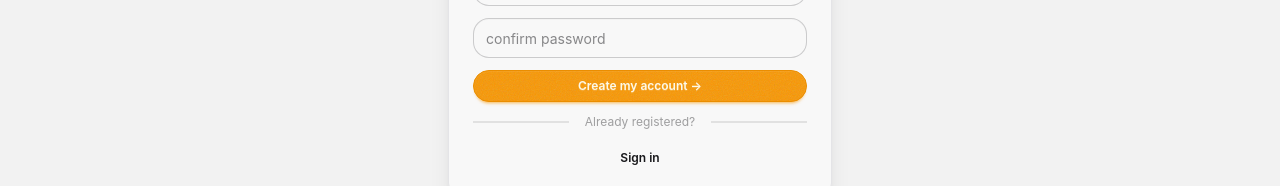
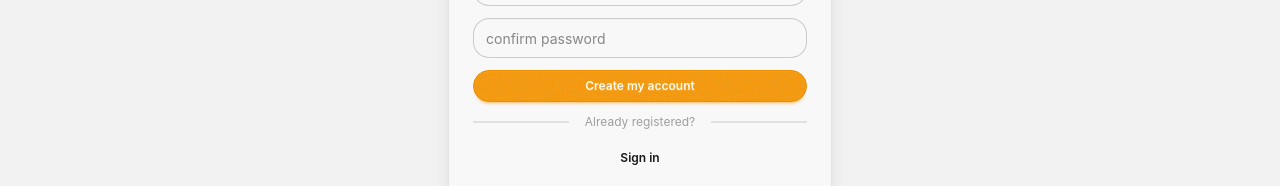
Before and after one commit to MBATheGamer/budgetto, an Angular app in the folder frontend/: page /sign-up in a window 1280 px wide. Shown: the part 448-634 px from the top of the page. Built offline with nearby package versions, Linux system fonts and the light colour scheme; no server answers.

Commit message:
remove unused serverError and arrow

```diff
--- a/frontend/src/app/sign-in/index.html
+++ b/frontend/src/app/sign-in/index.html
@@ -52,10 +52,6 @@
               }
             </div>
 
-            @if (serverError()) {
-              <span class="text-error text-xs">{{ serverError() }}</span>
-            }
-
             <div class="flex justify-between items-center">
               <label class="cursor-pointer flex items-center gap-2">
                 <input type="checkbox" class="checkbox checkbox-xs checkbox-primary" />
@@ -70,7 +66,7 @@
               @if (loading()) {
                 <span class="loading loading-spinner loading-xs"></span>
               } @else {
-                Sign in &rarr;
+                Sign in
               }
             </button>
 
--- a/frontend/src/app/sign-up/index.html
+++ b/frontend/src/app/sign-up/index.html
@@ -113,7 +113,7 @@
               @if (loading()) {
                 <span class="loading loading-spinner loading-xs"></span>
               } @else {
-                Create my account &rarr;
+                Create my account
               }
             </button>
 
```
